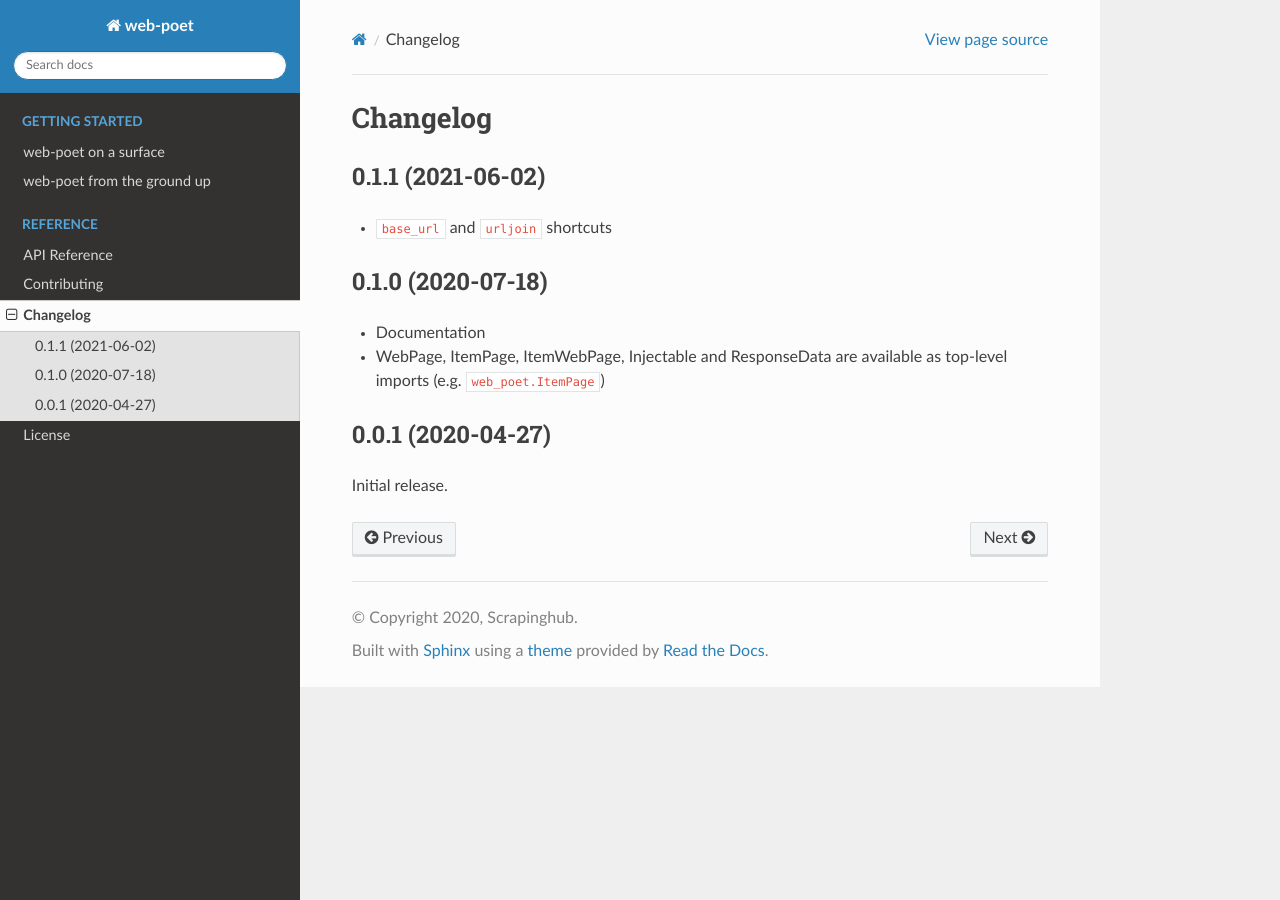
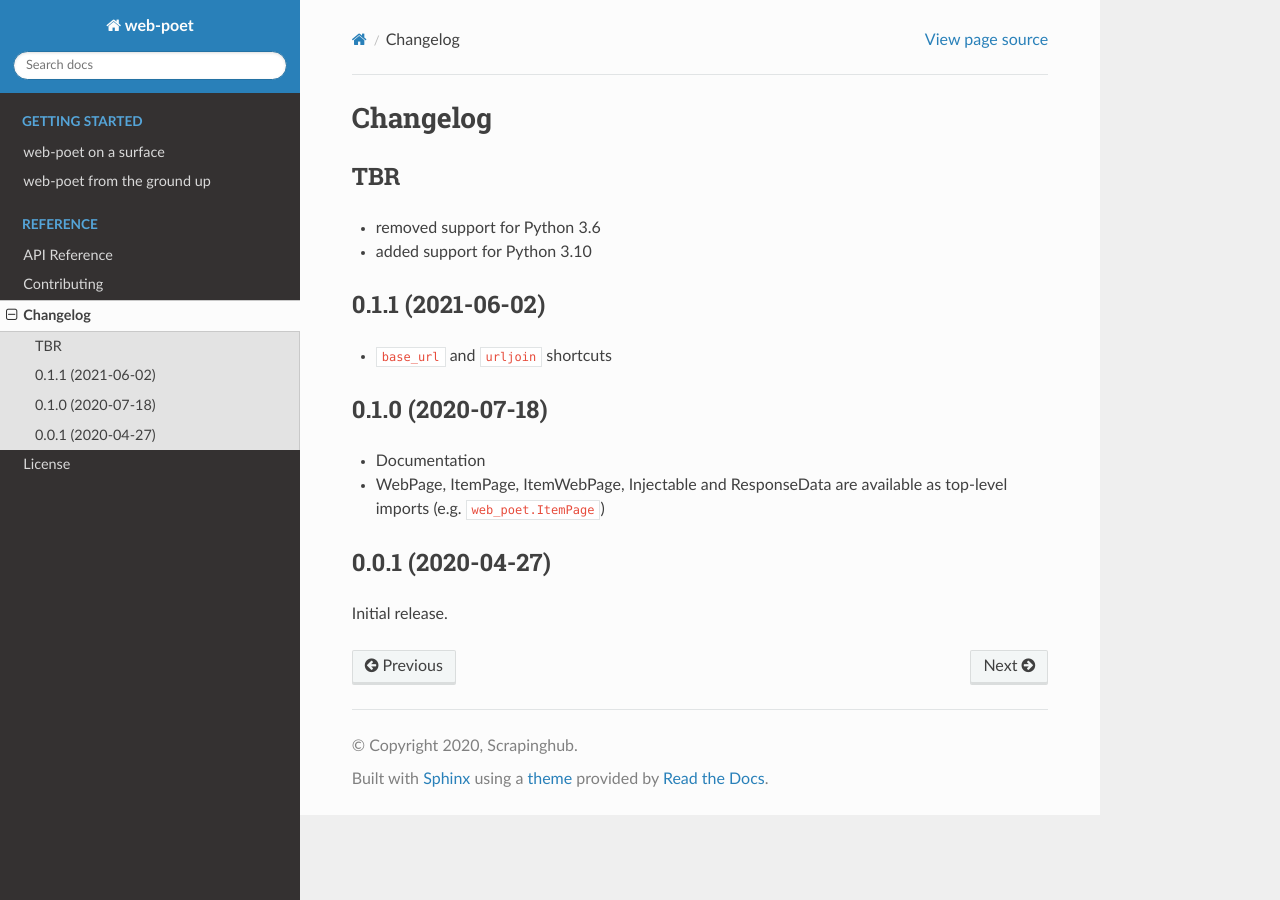
Before and after one commit to scrapinghub/web-poet, a Sphinx documentation site: the page built from docs/changelog.rst, in a window 1280 px wide. Built offline with Sphinx 7.4.7 and the Read the Docs theme 2.0.0, drawn with Linux system fonts in a browser that asks for light colours.

Commit message:
remove 3.6 support and add 3.10

```diff
--- a/CHANGELOG.rst
+++ b/CHANGELOG.rst
@@ -1,6 +1,13 @@
 =========
 Changelog
 =========
+
+TBR
+------------------
+
+* removed support for Python 3.6
+* added support for Python 3.10
+
 
 0.1.1 (2021-06-02)
 ------------------
--- a/README.rst
+++ b/README.rst
@@ -35,7 +35,7 @@ Installation
 
     pip install web-poet
 
-It requires Python 3.6+.
+It requires Python 3.7+.
 
 Overview
 ========
--- a/docs/index.rst
+++ b/docs/index.rst
@@ -20,7 +20,7 @@ For example, one can write a web-poet Page Object in an IPython notebook,
 plug it into a Scrapy spider, write tests for them using unittest or pytest,
 and then reuse in a simple script which uses ``requests`` library.
 
-To install it, run ``pip install web-poet``. It requires Python 3.6+.
+To install it, run ``pip install web-poet``. It requires Python 3.7+.
 :ref:`license` is BSD 3-clause.
 
 If you want to quickly learn how to write web-poet Page Objects,
--- a/setup.py
+++ b/setup.py
@@ -30,8 +30,9 @@ setup(
         'Natural Language :: English',
         'Operating System :: OS Independent',
         'Programming Language :: Python :: 3',
-        'Programming Language :: Python :: 3.6',
         'Programming Language :: Python :: 3.7',
         'Programming Language :: Python :: 3.8',
+        'Programming Language :: Python :: 3.9',
+        'Programming Language :: Python :: 3.10',
     ),
 )
```
Also changed, not shown: 2 other files.
